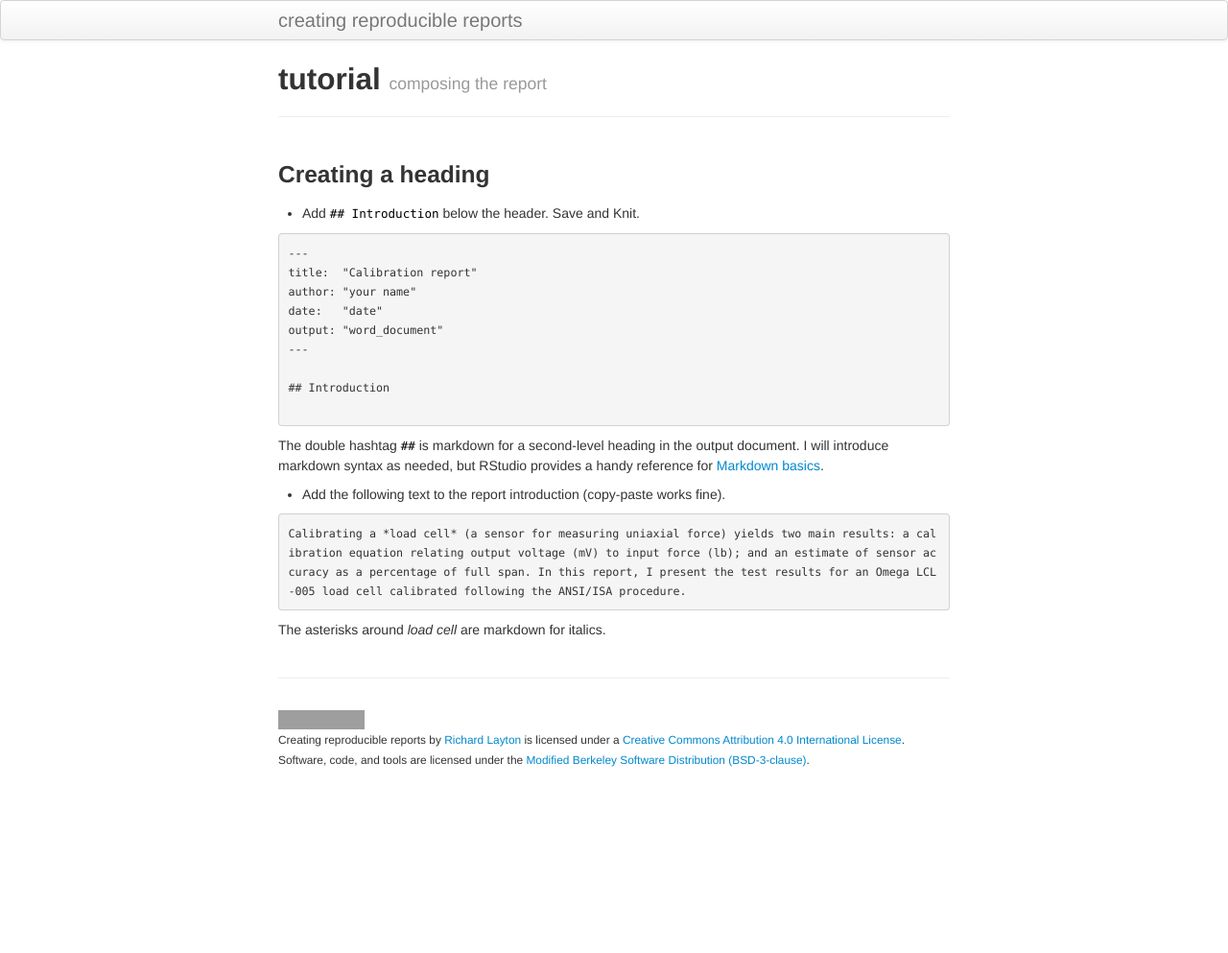
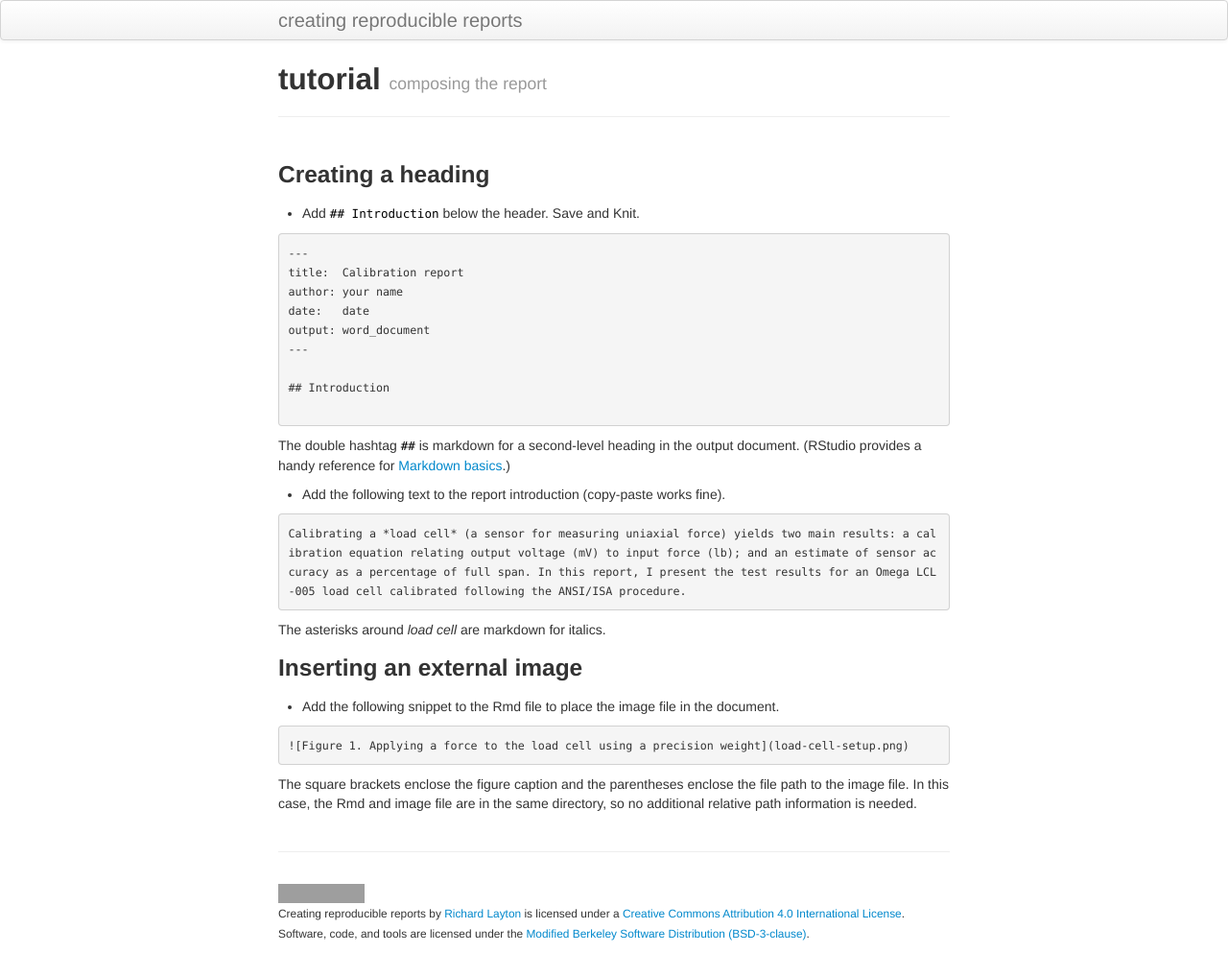
Before and after one commit to DSR-RHIT/creating-reproducible-reports, a Jekyll site: the page built from pages/composing.md, in a window 1280 px wide. Shown: the whole page at 96% size. Built offline with Jekyll 4.4.1, drawn with Linux system fonts in a browser that asks for light colours; before the commit the page ends 900 px from its top, so only the background shows below that; grey boxes are pictures that could not be loaded.

Commit message:
tutorial

````diff
--- a/pages/composing.md
+++ b/pages/composing.md
@@ -11,17 +11,17 @@ tagline: composing the report
 
 ```
 ---
-title:  "Calibration report"
-author: "your name"
-date:   "date"
-output: "word_document"
+title:  Calibration report
+author: your name
+date:   date
+output: word_document
 ---
 
 ## Introduction
 
 ```
 
-The double hashtag `##` is markdown for a second-level heading in the output document. I will introduce markdown syntax as needed, but RStudio provides a handy reference for [Markdown basics](http://rmarkdown.rstudio.com/authoring_basics.html).
+The double hashtag `##` is markdown for a second-level heading in the output document. (RStudio provides a handy reference for [Markdown basics](http://rmarkdown.rstudio.com/authoring_basics.html).)
 
 
 - Add the following text to the report introduction (copy-paste works fine).
@@ -30,3 +30,13 @@ The double hashtag `##` is markdown for a second-level heading in the output doc
 </code></pre>
 
 The asterisks around *load cell* are markdown for italics.
+
+### Inserting an external image
+
+
+- Add the following snippet to the Rmd file to place the image file in the document.
+
+```
+![Figure 1. Applying a force to the load cell using a precision weight](load-cell-setup.png)
+```
+The square brackets enclose the figure caption and the parentheses enclose the file path to the image file. In this case, the Rmd and image file are in the same directory, so no additional relative path information is needed.
````
